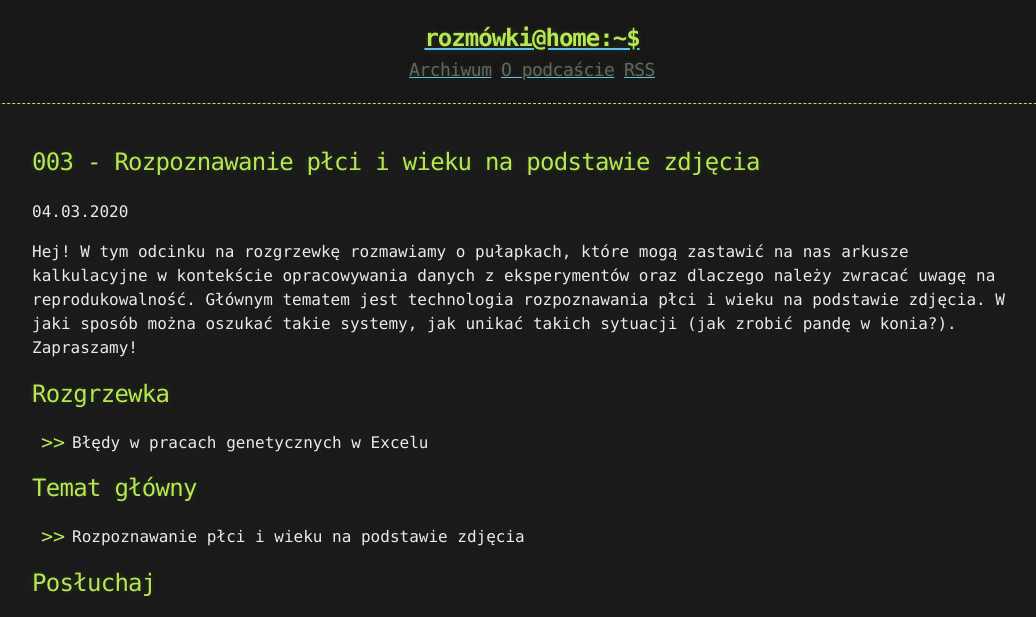
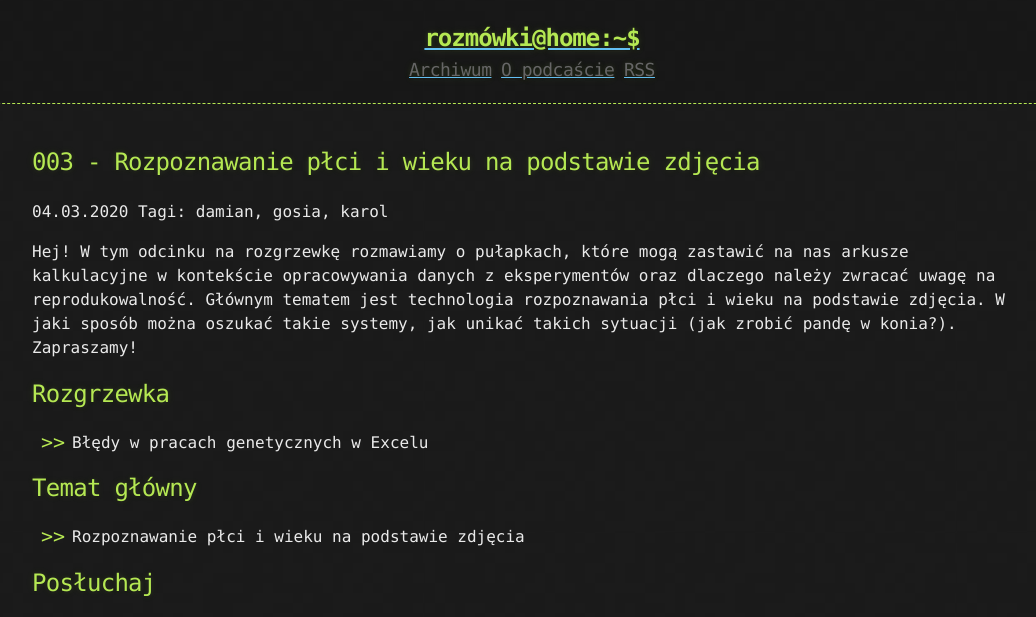
Before and after one commit to QuantumDamage/rozmowki-techno-logiczne, a Jekyll site: the page built from _posts/2020-03-04-003.md, in a window 1280 px wide, cut to the strip 0-617 px from the top of the page. Shown: the whole strip, without its empty margins (108-1144 px from the left). Built offline with Jekyll 4.4.1, drawn with Linux system fonts in a browser that asks for light colours.

Commit message:
tagi fix

```diff
--- a/_layouts/post.html
+++ b/_layouts/post.html
@@ -6,9 +6,9 @@ layout: default
   <h2>{{ page.title }}</h2>
   <time datetime="{{ page.date | date_to_xmlschema }}" class="by-line">{{ page.date | date: "%d.%m.%Y"  }}</time>
 
-  {% if post.tags.size > 0 %}
-  Tag{% if post.tags.size > 1 %}i{% endif %}:
-  {{ post.tags | sort | join: ", " }}
+  {% if page.tags.size > 0 %}
+  Tag{% if page.tags.size > 1 %}i{% endif %}:
+  {{ page.tags | sort | join: ", " }}
   {% endif %}
 
   {{ content }}
```
